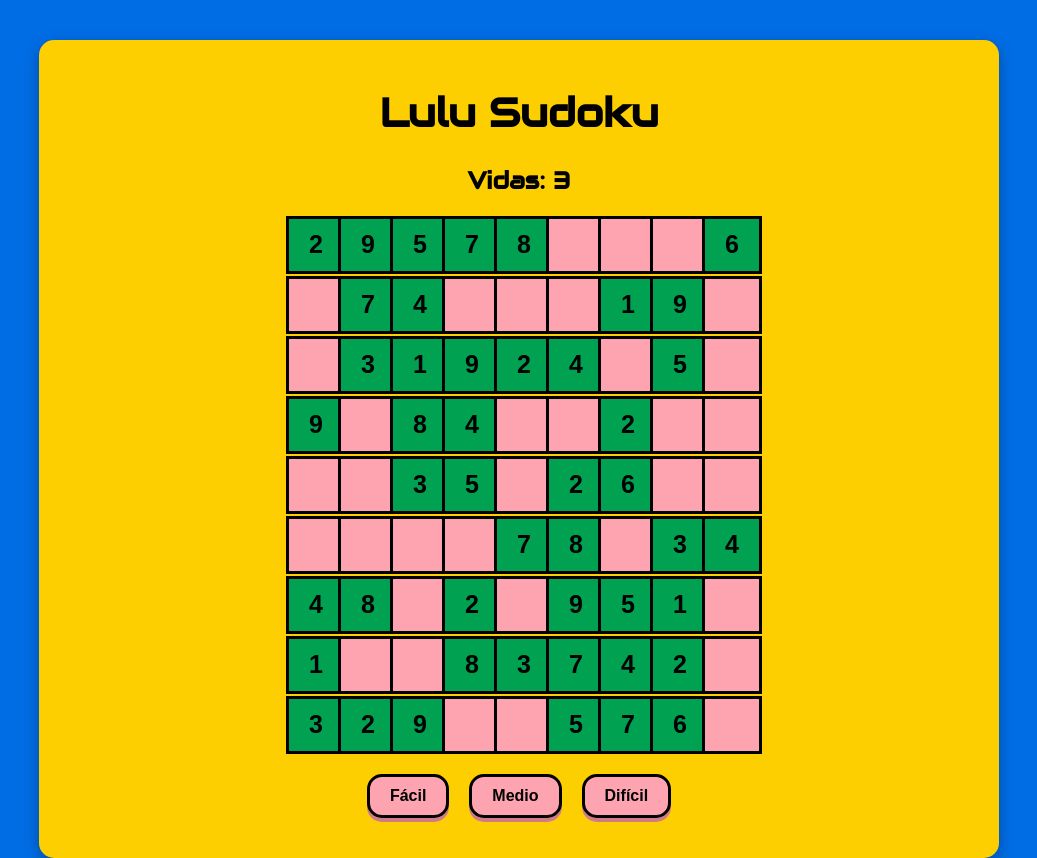
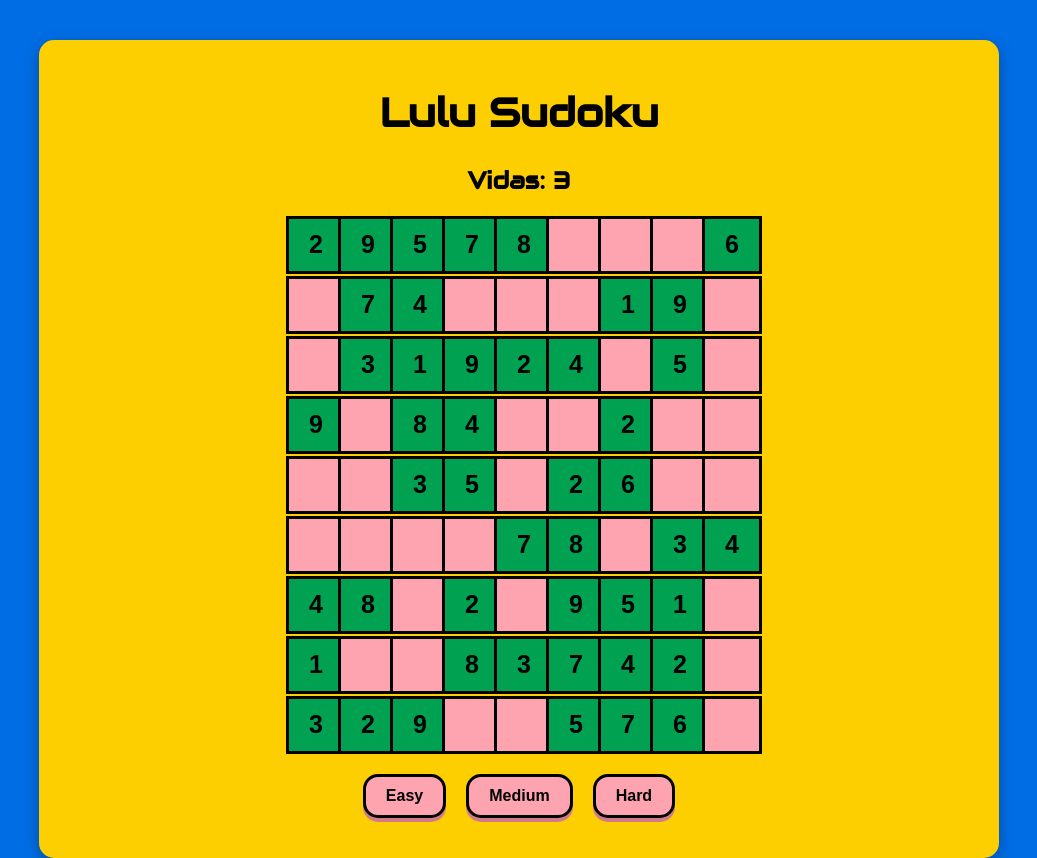
Before and after one commit to tonyvargasdev/sudoku-project, a React (Vite) app: page / in a window 1280 px wide. Shown: the whole page, without its empty margins (121-1158 px from the left). Built offline with nearby package versions, Linux system fonts and the light colour scheme.

Commit message:
correct sound implemented

```diff
--- a/src/App.css
+++ b/src/App.css
@@ -29,6 +29,7 @@
   border: 3px solid black;
   background-color: #fda4b0;
   color:black
+
 }
 
 .cell.initial {
--- a/src/components/Board.jsx
+++ b/src/components/Board.jsx
@@ -1,6 +1,10 @@
+import React, { useRef } from 'react';
 import Cell from './Cell';
 
 const Board = ({ board, setBoard, solution, lives, setLives, setGameStatus, onLose }) => {
+  // Cargar el audio una vez
+  const correctSound = useRef(new Audio('/sounds/correct.wav'));
+
   const handleCellChange = (row, col, value) => {
     if (board[row][col].isInitial || board[row][col].isCorrect) return;
 
@@ -32,6 +36,8 @@ const Board = ({ board, setBoard, solution, lives, setLives, setGameStatus, onLo
     }
 
     if (isCorrect) {
+      correctSound.current.play();  // <-- Aquí suena cuando aciertas
+
       const hasWon = newBoard.every(row =>
         row.every(cell => cell.value !== 0 && !cell.isIncorrect)
       );
--- a/src/components/Controls.jsx
+++ b/src/components/Controls.jsx
@@ -1,9 +1,9 @@
 const Controls = ({ onNewGame }) => {
   return (
     <div className="controls">
-      <button onClick={() => onNewGame('easy')}>Fácil</button>
-      <button onClick={() => onNewGame('medium')}>Medio</button>
-      <button onClick={() => onNewGame('hard')}>Difícil</button>
+      <button onClick={() => onNewGame('easy')}>Easy</button>
+      <button onClick={() => onNewGame('medium')}>Medium</button>
+      <button onClick={() => onNewGame('hard')}>Hard</button>
     </div>
   );
 };
```
Also changed, not shown: src/utils/validator.js (line endings or trailing spaces), 1 other file (tests, documents, lock files or other folders).
